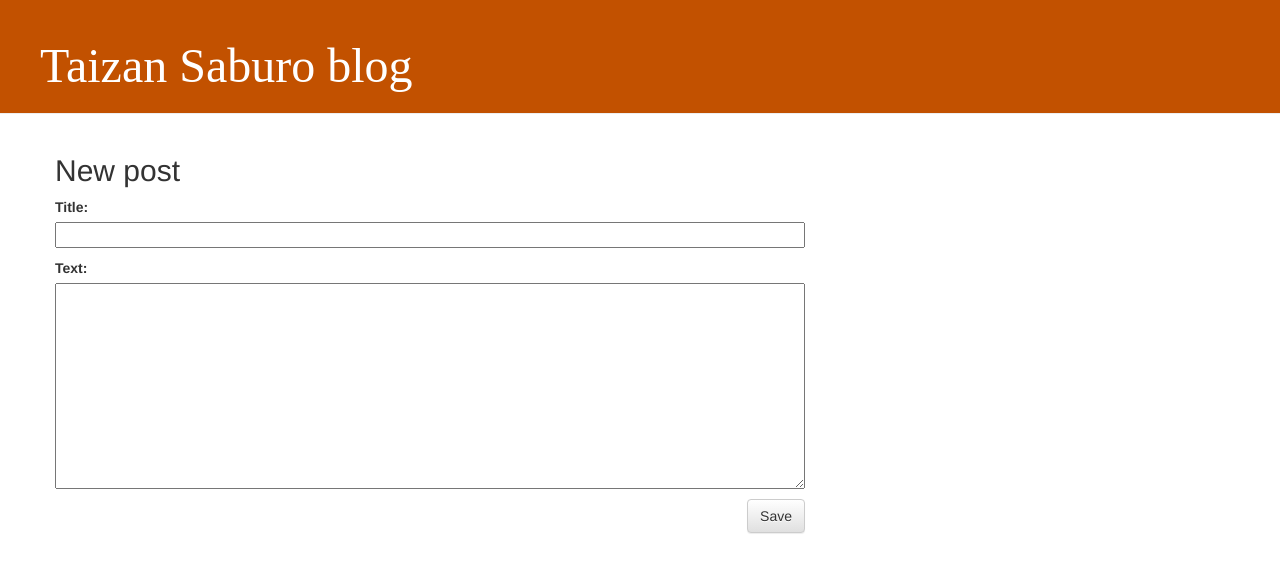
After one commit to yo4ya/my-first-blog, a Django app: page /post/new/ in a window 1280 px wide. The commit adds this page. Shown: the top 573 px of the page. Run offline with Django 3.2, Linux system fonts and the light colour scheme; some libraries are stand-ins or nearby versions.

Commit message:
Added view and template for detailed blog post as well as CSS for the site.

```diff
--- /dev/null
+++ b/blog/forms.py
@@ -0,0 +1,8 @@
+from django import forms
+from .models import Post
+
+class PostForm(forms.ModelForm):
+
+    class Meta:
+        model = Post
+        fields = ('title', 'text',)
--- a/blog/static/css/blog.css
+++ b/blog/static/css/blog.css
@@ -1,6 +1,7 @@
-h1 a, h2 a {
+
+h1 a {
     color:#C25100;
-    font-family: 'Lobster';
+    font-family: 'Meiryo';
 }
 
 
@@ -9,7 +10,7 @@ h1 a, h2 a {
 .page-header {
     background-color: #C25100;
     margin-top: 0;
-    padding: 20px 20px 20px 40px;
+    padding: 20px 20px 10px 40px;
 }
 
 .page-header h1, .page-header h1 a, .page-header h1 a:visited, .page-header h1 a:active {
@@ -21,11 +22,11 @@ h1 a, h2 a {
 .content {
     margin-left: 40px;
 }
-
-h1, h2, h3, h4 {
+/*
+h1 {
     font-family: 'Lobster', cursive;
 }
-
+*/
 .date {
     color: #828282;
 }
--- a/blog/templates/blog/base.html
+++ b/blog/templates/blog/base.html
@@ -1,7 +1,7 @@
 {% load static %}
 <html>
     <head>
-        <title>Django Girls blog</title>
+        <title>Taizan Saburo blog</title>
         <link rel="stylesheet" href="//maxcdn.bootstrapcdn.com/bootstrap/3.2.0/css/bootstrap.min.css">
         <link rel="stylesheet" href="//maxcdn.bootstrapcdn.com/bootstrap/3.2.0/css/bootstrap-theme.min.css">
         <link href="//fonts.googleapis.com/css?family=Lobster&subset=latin,latin-ext" rel="stylesheet" type="text/css">
@@ -9,7 +9,10 @@
     </head>
     <body>
         <div class="page-header">
-            <h1><a href="/">Django Girls Blog</a></h1>
+            {% if user.is_authenticated %}
+            <a href="{% url 'post_new' %}" class="top-menu"><span class="glyphicon glyphicon-plus"></span></a>
+            {% endif %}
+            <h1><a href="/">Taizan Saburo blog</a></h1>
         </div>
         <div class="content container">
             <div class="row">
--- a/blog/templates/blog/post_detail.html
+++ b/blog/templates/blog/post_detail.html
@@ -7,6 +7,9 @@
                 {{ post.published_date }}
             </div>
         {% endif %}
+        {% if user.is_authenticated %}
+        <a class="btn btn-default" href="{% url 'post_edit' pk=post.pk %}"><span class="glyphicon glyphicon-pencil"></span></a>
+        {% endif %}
         <h2>{{ post.title }}</h2>
         <p>{{ post.text|linebreaksbr }}</p>
     </div>
--- /dev/null
+++ b/blog/templates/blog/post_edit.html
@@ -0,0 +1,9 @@
+{% extends 'blog/base.html' %}
+
+{% block content %}
+    <h2>New post</h2>
+    <form method="POST" class="post-form">{% csrf_token %}
+        {{ form.as_p }}
+        <button type="submit" class="save btn btn-default">Save</button>
+    </form>
+{% endblock %}
--- a/blog/templates/blog/post_list.html
+++ b/blog/templates/blog/post_list.html
@@ -7,7 +7,7 @@
             {{ post.published_date }}
         </div>
         <h2><a href="{% url 'post_detail' pk=post.pk %}">{{ post.title }}</a></h2>
-        <p>{{ post.text|linebreaksbr }}</p>
+      <!--  <p>{{ post.text|linebreaksbr }}</p>  -->
     </div>
 {% endfor %}
 {% endblock %}
--- a/blog/urls.py
+++ b/blog/urls.py
@@ -4,4 +4,6 @@ from . import views
 urlpatterns = [
     path('', views.post_list, name='post_list'),
     path('post/<int:pk>/', views.post_detail, name='post_detail'),
+    path('post/new/', views.post_new, name='post_new'),
+    path('post/<int:pk>/edit/', views.post_edit, name='post_edit'),
 ]
--- a/blog/views.py
+++ b/blog/views.py
@@ -1,6 +1,8 @@
 from django.shortcuts import render, get_object_or_404
 from .models import Post
 from django.utils import timezone
+from .forms import PostForm
+from django.shortcuts import redirect
 
 # Create your views here.
 
@@ -11,3 +13,31 @@ def post_list(request):
 def post_detail(request, pk):
     post = get_object_or_404(Post, pk=pk)
     return render(request, 'blog/post_detail.html', {'post': post})
+
+def post_new(request):
+    if request.method == "POST":
+        form = PostForm(request.POST)
+        if form.is_valid():
+            post = form.save(commit=False)
+            post = form.save(commit=False)
+            post.author = request.user
+            post.published_date = timezone.now()
+            post.save()
+            return redirect('post_detail', pk=post.pk)
+    else:
+        form = PostForm()
+    return render(request, 'blog/post_edit.html', {'form':form})
+
+def post_edit(request, pk):
+    post = get_object_or_404(Post, pk=pk)
+    if request.method == "POST":
+        form = PostForm(request.POST, instance=post)
+        if form.is_valid():
+            post = form.save(commit=False)
+            post.author = request.user
+            post.published_date = timezone.now()
+            post.save()
+            return redirect('post_detail', pk=post.pk)
+    else:
+        form = PostForm(instance=post)
+    return render(request, 'blog/post_edit.html', {'form': form})
```
